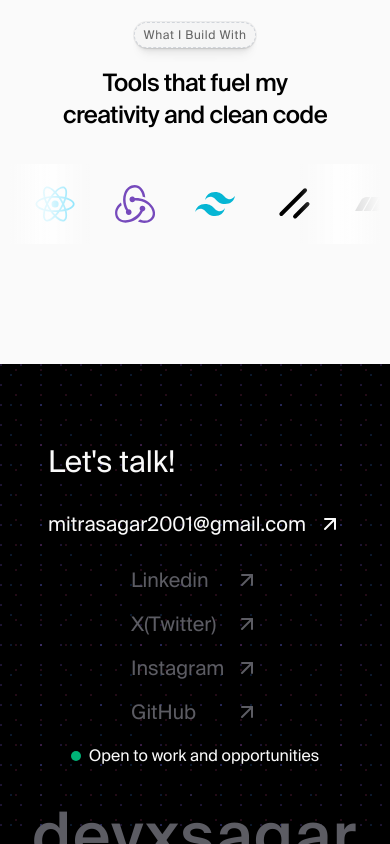
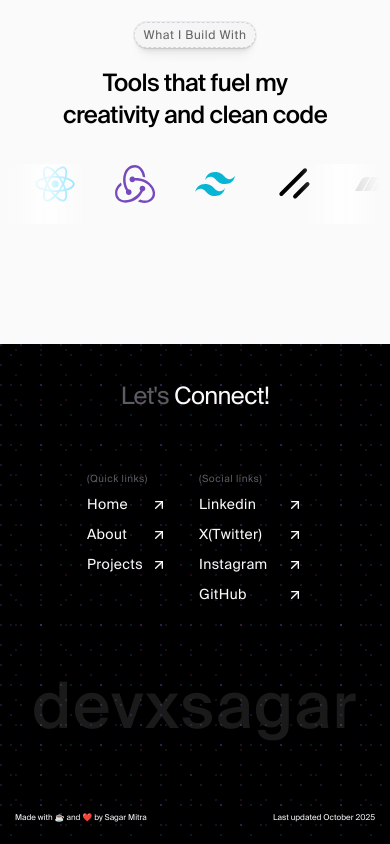
Before and after one commit to devxsagar/my-portfolio, a React (Vite) app: page / in a window 390 px wide. Shown: the part 3110-3954 px from the top of the page. Built offline with nearby package versions, Linux system fonts and the light colour scheme; a web font is replaced by a local one.

Commit message:
update: footer style

```diff
--- a/src/components/Footer.jsx
+++ b/src/components/Footer.jsx
@@ -1,20 +1,18 @@
 import { Link } from "react-router-dom";
 import Zoop from "./Zoop";
-import { footerLinks } from "../utils/constants";
+import { footerLinks, quickLinks } from "../utils/constants";
 import { ArrowUpRight } from "lucide-react";
 import { motion } from "motion/react";
+import FooterLink from "./FooterLink";
 
 const Footer = () => {
   return (
-    <motion.footer
-      className="relative min-h-[30rem] bg-bg-black text-text-white py-10  overflow-hidden "
-      initial={{ opacity: 0, height: 0 }}
-      whileInView={{
-        opacity: 1,
-        height: "30rem",
-        transition: { duration: 0.8, ease: "easeInOut" },
-      }}
+    <footer
+      initial="initial"
+      whileInView="inView"
+      className="relative  text-text-white pt-8 pb-5 lg:py-10  overflow-hidden "
     >
+      {/* Background Pattern */}
       <div
         className="absolute inset-0 z-0"
         style={{
@@ -29,47 +27,72 @@ const Footer = () => {
         }}
       />
 
-      <div className="flex flex-col justify-between w-[calc(100%-30px)] xl:min-w-[1200px] xl:w-[1200px] max-md:min-h-[20rem] max-lg:min-h-[18rem] min-h-[20rem] mx-auto relative z-10">
+      <div
+        className="flex flex-col justify-between
+        w-[calc(100%-30px)] xl:min-w-[1200px] xl:w-[1200px] min-h-[28rem] md:min-h-[38rem] lg:min-h-[40rem] mx-auto relative z-10"
+      >
         {/* top */}
-        <div className="pt-10 flex items-start justify-between max-lg:flex-col max-lg:items-center  max-md:min-h-[20rem] max-lg:min-h-[18rem] relative z-10">
-          <div className="flex flex-col gap-8">
-            <p className="text-3xl">Let's talk!</p>
-            <div className="flex items-center justify-between gap-3 h-fit" style={{lineHeight: 0.7}}>
-              <a className="text-xl">
-                <Zoop text="mitrasagar2001@gmail.com" />
-              </a>
-              <ArrowUpRight />
+        <div className="pt-1 md:pt-10 flex items-start justify-between  max-lg:flex-col max-lg:items-center max-lg:gap-15 relative z-10">
+          <div className="flex flex-col">
+            <p className="text-2xl sm:text-3xl md:text-4xl lg:text-5xl tracking-tight">
+              <span className="text-text-grey">Let's</span> Connect!
+            </p>
+          </div>
+
+          <div className="flex gap-8 md:gap-12">
+            <div>
+              <p className="text-start text-[10px] md:text-xs text-text-grey mb-1.5 tracking-wider">
+                (Quick links)
+              </p>
+              <div className="flex flex-col gap-1.5 md:gap-2 lg:gap-3 relative z-10">
+                {quickLinks.map((obj, index) => {
+                  return <FooterLink key={index} {...obj} />;
+                })}
+              </div>
+            </div>
+            <div>
+              <p className="text-start text-[10px] md:text-xs text-text-grey mb-1.5 tracking-wider">
+                (Social links)
+              </p>
+              <div className="flex flex-col gap-1.5 md:gap-2 lg:gap-3 relative z-10">
+                {footerLinks.map((obj, index) => {
+                  return <FooterLink key={index} {...obj} social="true" />;
+                })}
+              </div>
             </div>
           </div>
+        </div>
 
-          <div className="flex flex-col gap-5 relative z-10">
-            {footerLinks.map((obj, index) => {
-              return (
-                <a
-                  key={index}
-                  href={obj.href}
-                  target="_blank"
-                  className="text-xl text-text-grey hover:text-text-white h-fit hover-transition"
-                >
-                  <div className="flex items-center justify-between w-32 h-fit">
-                    <Zoop text={obj.link} />
-                    <ArrowUpRight />
-                  </div>
-                </a>
-              );
-            })}
-          </div>
-        </div>
-        <div className="flex items-center justify-center max-md:mt-5">
-          <div className="flex items-center gap-2 relative z-10">
-            <div className="bg-emerald-500 w-2.5 h-2.5 rounded-full animate-pulse" />
-            <p className="text-base">Open to work and opportunities</p>
-          </div>
+        {/* Middle Big Text */}
+        <motion.div
+          className="mx-auto text-[4rem] sm:text-[8rem] md:text-[9rem] lg:text-[12rem] xl:text-[14rem] font-suisse-medium opacity-10"
+          initial={{ letterSpacing: "-0.1em" }}
+          whileInView={{
+            letterSpacing: "0.025em",
+            transition: { duration: 0.8, ease: "easeInOut" },
+          }}
+          viewport={{ once: true, amount: 0.3 }}
+        >
+          devxsagar
+        </motion.div>
+
+        {/* Footer */}
+        <div className="flex items-center justify-between text-[8px]  sm:text-xs">
+          <p>Made with ☕ and ❤️ by Sagar Mitra</p>
+          <p>Last updated October 2025</p>
         </div>
       </div>
+    </footer>
+  );
+};
 
-      <motion.div
-        className="absolute left-1/2 -translate-x-1/2 -bottom-11 sm:-bottom-23 md:-bottom-25.5 lg:-bottom-34 xl:-bottom-40 text-[4rem] sm:text-[8rem] md:text-[9rem] lg:text-[12rem] xl:text-[14rem] font-suisse-medium tracking-wide text-text-grey"
+export default Footer;
+
+/**
+<motion.div
+        className="absolute left-1/2 -translate-x-1/2
+        -bottom-11 sm:-bottom-23 md:-bottom-25.5 lg:-bottom-34 xl:-bottom-10
+        text-[4rem] sm:text-[8rem] md:text-[9rem] lg:text-[12rem] xl:text-[14rem] font-suisse-medium tracking-wide opacity-10 "
         initial={{ y: "20%", scale: 0.8, filter: "blur(10px)" }}
         whileInView={{
           y: 0,
@@ -77,11 +100,16 @@ const Footer = () => {
           filter: "blur(0px)",
           transition: { duration: 0.8, ease: "easeInOut" },
         }}
-      >
-        devxsagar
-      </motion.div>
-    </motion.footer>
-  );
-};
+></motion.div>
+ */
 
-export default Footer;
+/**
+
+<div className="flex items-center justify-center max-md:mt-5">
+    <div className="flex items-center gap-2 relative z-10">
+        <div className="bg-emerald-500 w-2.5 h-2.5 rounded-full animate-pulse" />
+        <p className="text-base">Open to work and opportunities</p>
+    </div>
+</div>
+
+ */
--- /dev/null
+++ b/src/components/FooterLink.jsx
@@ -0,0 +1,20 @@
+import { Link } from "react-router-dom";
+import { ArrowUpRight } from "lucide-react";
+import Zoop from "./Zoop";
+
+const FooterLink = ({href, link, social}) => {
+  return (
+    <Link
+      to={href}
+      target="_blank"
+      className="text-sm md:text-base lg:text-lg tracking-wide  hover:text-text-grey h-fit hover-transition"
+    >
+      <div className={`flex items-center justify-between ${social ? "w-26  md:w-32 lg:w-36" : "w-20 md:w-25 lg:w-30" }  h-fit`}>
+        <Zoop text={link} />
+        <ArrowUpRight className="w-4 md:w-5 lg:w-6" />
+      </div>
+    </Link>
+  );
+};
+
+export default FooterLink;
--- a/src/components/Marquee.jsx
+++ b/src/components/Marquee.jsx
@@ -5,7 +5,7 @@ import { techStack } from "../data/images";
 const Marquee = () => {
   return (
     <motion.div
-      className=" flex py-5 sm:py-7 lg:py-10 shrink-0 overflow-y-hidden"
+      className=" flex pb-5 sm:pb-7 lg:pb-10 shrink-0 overflow-y-hidden"
       initial={{ x: 0 }}
       animate={{ x: "-100%" }}
       transition={{
--- a/src/utils/constants.js
+++ b/src/utils/constants.js
@@ -11,3 +11,9 @@ export const footerLinks = [
   {link: "Instagram", href: ""},
   {link: "GitHub", href: ""},
 ]
+
+export const quickLinks = [
+  {link: "Home", href: "/"},
+  {link: "About", href: "/about-me"},
+  {link: "Projects", href: "/projects"},
+]
```
